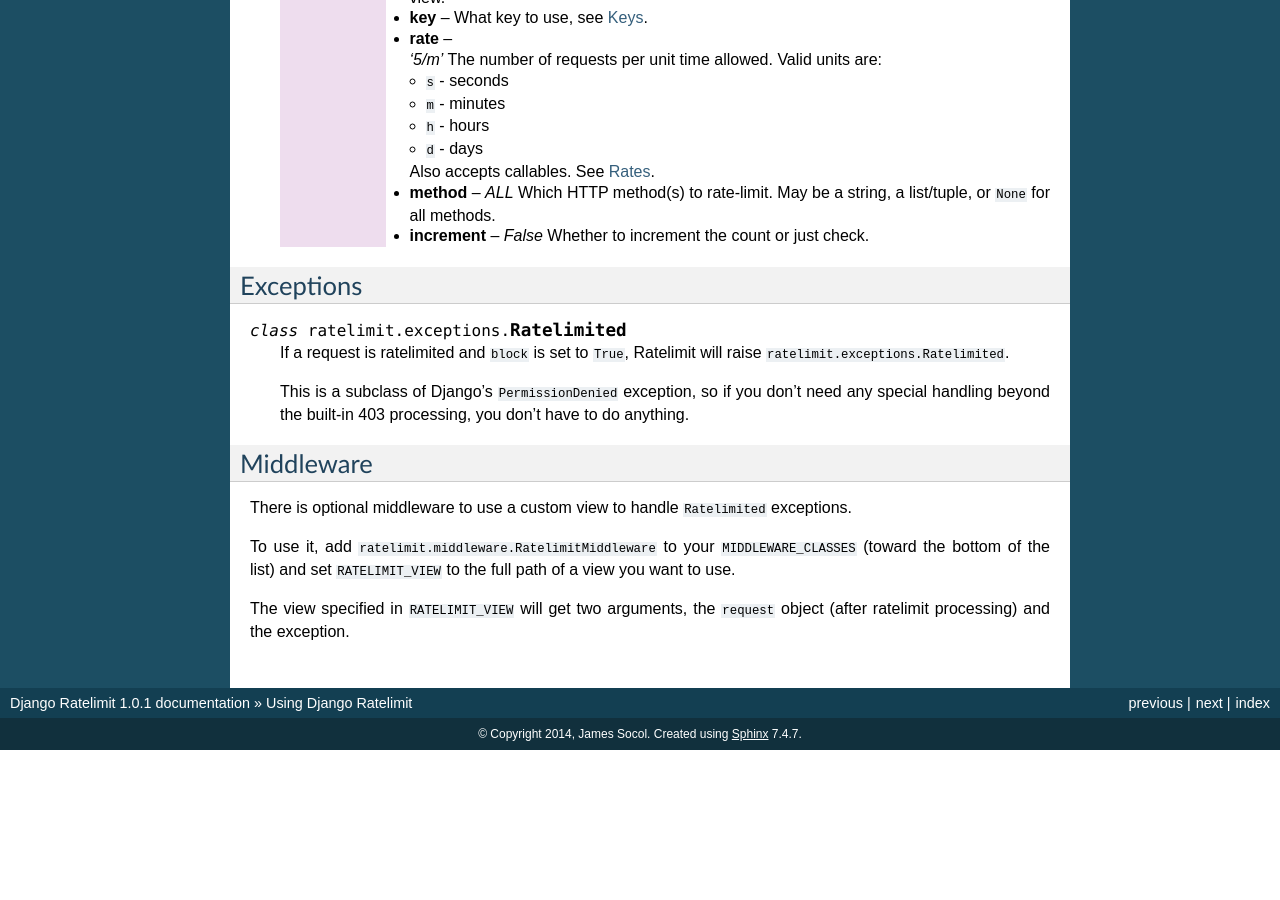
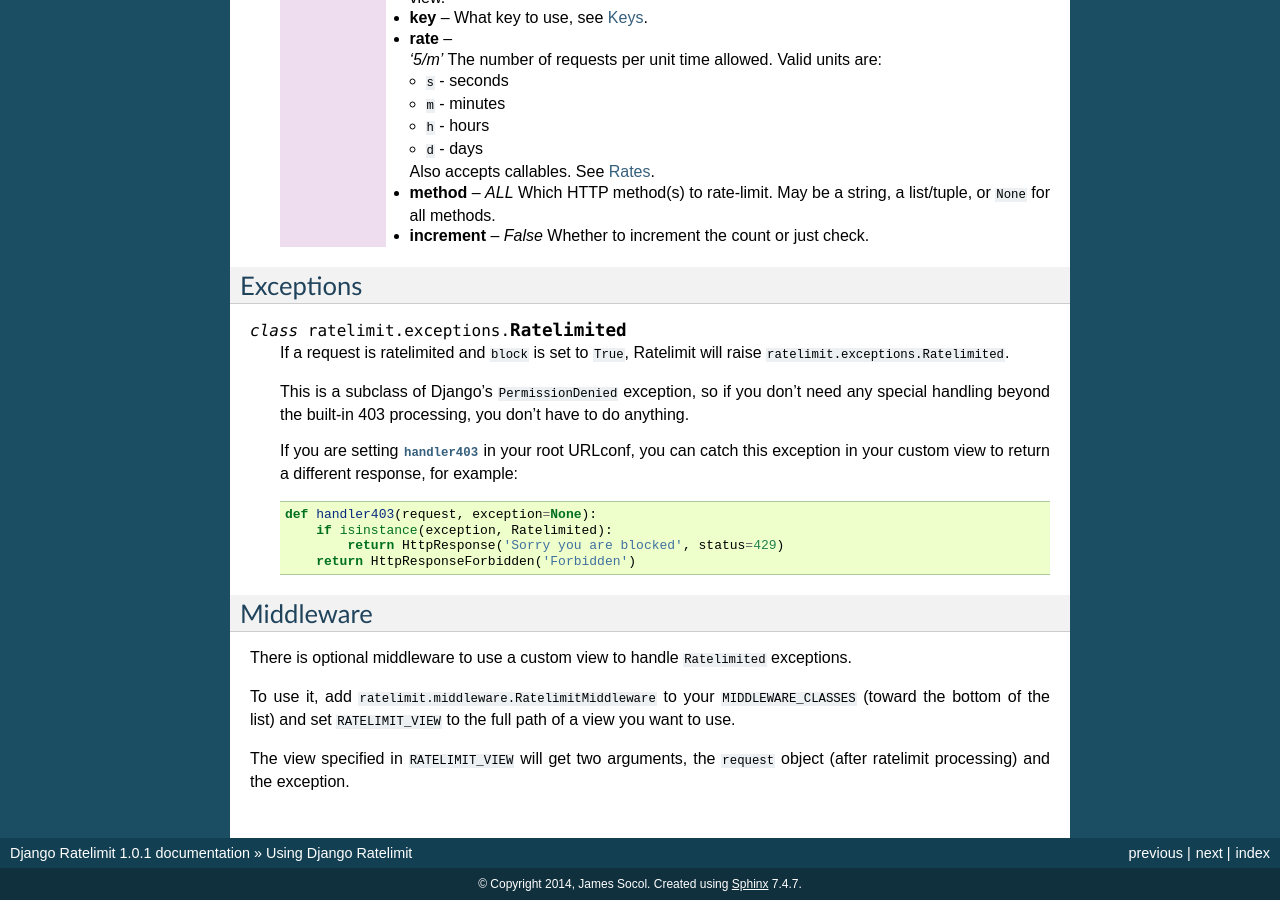
Before and after one commit to jsocol/django-ratelimit, a Sphinx documentation site: the page built from docs/usage.rst, in a window 1280 px wide and 900 px high, scrolled down 3085 px. Built offline with Sphinx 7.4.7, drawn with Linux system fonts in a browser that asks for light colours; before the commit the page ends 3835 px from its top, so only the background shows below that.

Commit message:
Document catching Ratelimited in custom handler403
Fixes #148.

```diff
--- a/docs/usage.rst
+++ b/docs/usage.rst
@@ -250,6 +250,18 @@ Exceptions
    if you don't need any special handling beyond the built-in 403
    processing, you don't have to do anything.
 
+   If you are setting |handler403|_ in your root URLconf, you can catch this
+   exception in your custom view to return a different response, for example:
+
+   .. code-block:: python
+
+       def handler403(request, exception=None):
+           if isinstance(exception, Ratelimited):
+               return HttpResponse('Sorry you are blocked', status=429)
+           return HttpResponseForbidden('Forbidden')
+
+.. |handler403| replace:: ``handler403``
+.. _handler403: https://docs.djangoproject.com/en/2.1/topics/http/urls/#error-handling
 
 .. _usage-middleware:
 
```
